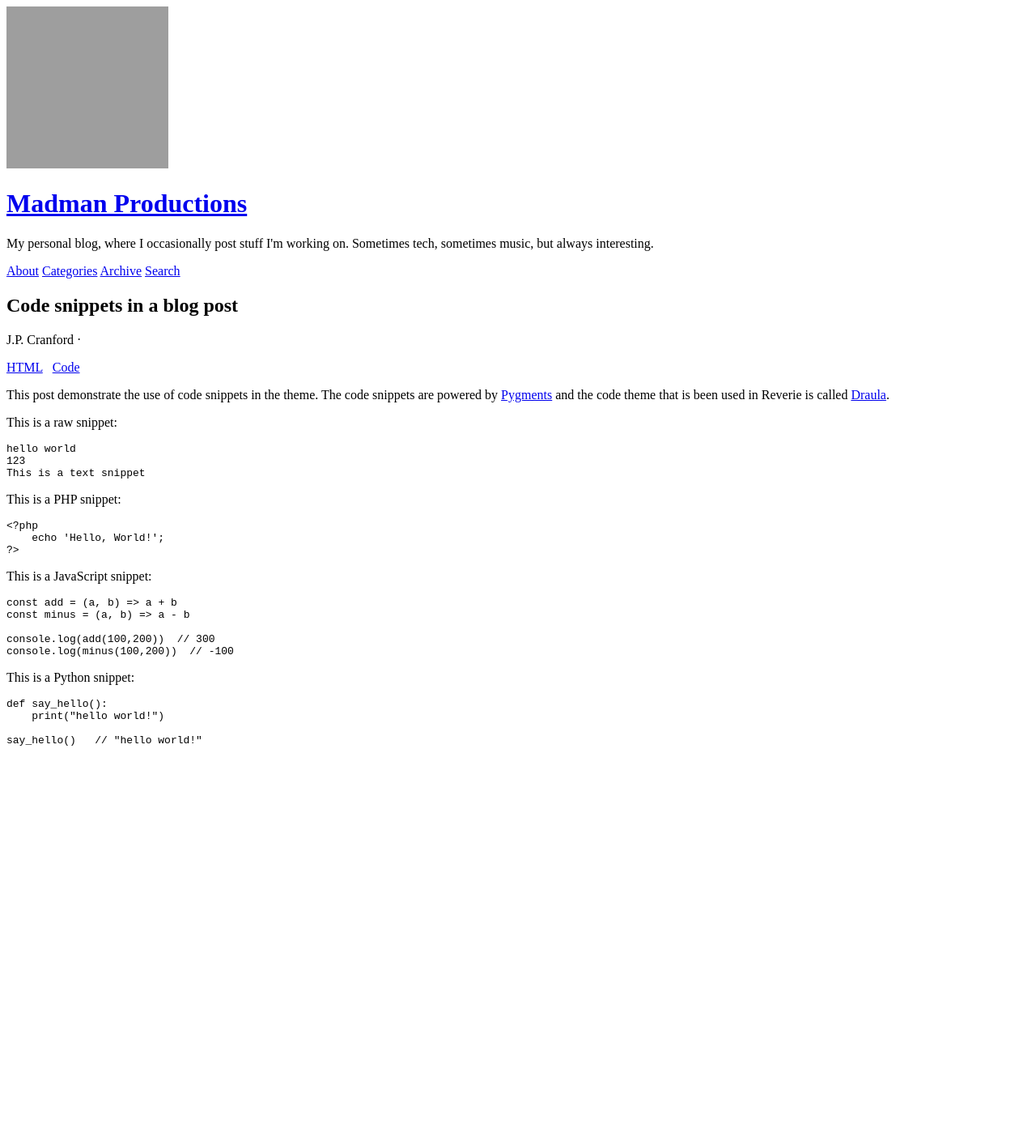
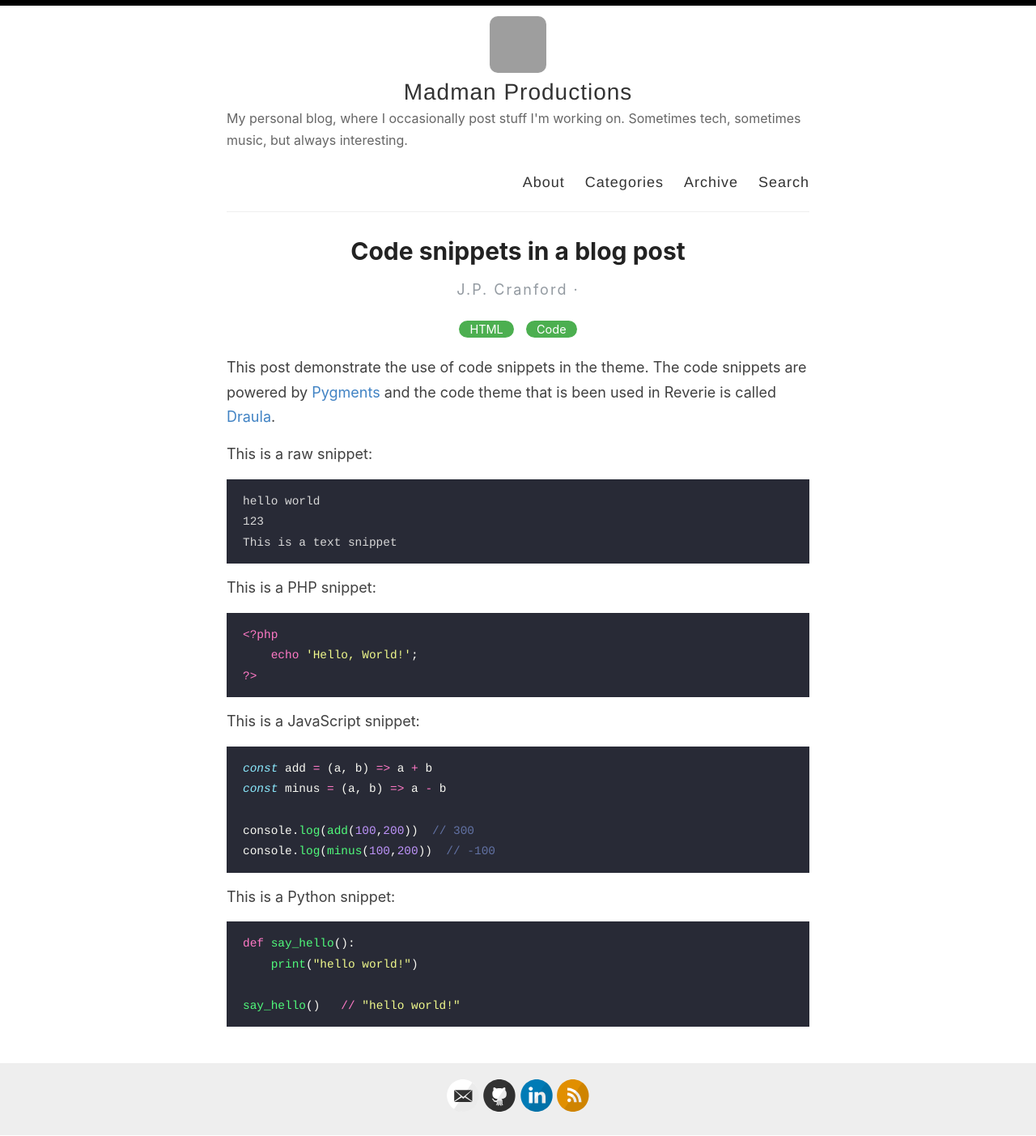
Before and after one commit to jpcranford/jpcranford.github.io, a Jekyll site: the page built from tutorialposts/2019-8-12-code-snippets.md, in a window 1280 px wide. Shown: the whole page at 81% size. Built offline with Jekyll 4.4.1, drawn with Linux system fonts in a browser that asks for light colours; before the commit the page ends 935 px from its top, so only the background shows below that; grey boxes are pictures that could not be loaded.

Commit message:
Update style.scss

```diff
--- a/assets/style.scss
+++ b/assets/style.scss
@@ -1,12 +1,18 @@
---- ---
+---
+---
+
 //
 // IMPORTS
 //
+
 @import "reset";
-@import "variables"; // Syntax highlighting @import is at the bottom of this file
+@import "variables";
+// Syntax highlighting @import is at the bottom of this file
+
 /**************/
 /* BASE RULES */
 /**************/
+
 @import url('https://fonts.googleapis.com/css?family=Roboto');
 
 html {
@@ -31,19 +37,16 @@ body {
   width: 100%;
 }
 
-h1,
-h2,
-h3,
-h4,
-h5,
-h6 {
+h1, h2, h3, h4, h5, h6 {
   font-family: -system-ui, -apple-system, BlinkMacSystemFont, "Segoe UI", Roboto, Helvetica, Arial, sans-serif, "Apple Color Emoji", "Segoe UI Emoji", "Segoe UI Symbol";
   color: $darkerGray;
   font-weight: bold;
+
   line-height: 1.7;
   margin: 1em 0 15px;
   padding: 0;
   text-align: center;
+
   @include mobile {
     line-height: 1.4;
   }
@@ -51,7 +54,6 @@ h6 {
 
 h1 {
   font-size: 30px;
-
   a {
     color: inherit;
   }
@@ -60,16 +62,16 @@ h1 {
 h2 {
   font-size: 24px;
 }
-@media (min-width: 769px) {
-    .post h2::after,
-    .post h2::before {
+
+@media (min-width: 769px){
+	.post h2::before, .post h2::after {
 	    content: "";
 	    display: inline-block;
 	    vertical-align: middle;
 	    width: 46px;
 	    height: 1px;
 	    background: rgb(192, 211, 218);
-        margin: 0 30px;
+	    margin: 0px 30px;
 	}
 }
 
@@ -116,21 +118,23 @@ table tr td {
 	padding: 6px 13px;
 }
 
-table tr td :first-child,
-table tr th :first-child {
+table tr th :first-child,
+table tr td :first-child {
 	margin-top: 0;
 }
 
-table tr td :last-child,
-table tr th :last-child {
+table tr th :last-child,
+table tr td :last-child {
 	margin-bottom: 0;
 }
+
 /*.detailed .entry p:first-of-type:first-letter {
     float: left;
     margin: 0.13em 0.05em 0 -0.05em;
     font-size: 3.333em;
     line-height: 0.75em;
 }*/
+
 #search-container {
   text-align: center;
 }
@@ -154,6 +158,7 @@ table tr th :last-child {
 
 span[data-pullquote] {
   display: block;
+
   @include mobile {
     display: none;
   }
@@ -175,15 +180,12 @@ a {
   color: $blue;
   text-decoration: none;
 	cursor: pointer;
-
-    &:active,
-    &:hover {
+  &:hover, &:active {
     color: $blue;
   }
 }
 
-ol,
-ul {
+ul, ol {
   margin: 15px 0;
   padding-left: 30px;
 }
@@ -196,25 +198,19 @@ ol {
   list-style-type: decimal;
 }
 
-ol ol,
-ol ul,
-ul ol,
-ul ul {
+ol ul, ul ol, ul ul, ol ol {
   margin: 0;
 }
 
-ol ul,
-ul ul {
+ul ul, ol ul {
   list-style-type: circle;
 }
 
-em,
-i {
+em, i {
   font-style: italic;
 }
 
-b,
-strong {
+strong, b {
   font-weight: bold;
 }
 
@@ -227,6 +223,7 @@ p > img {
   display: block;
   margin: 0 auto;
 }
+
 // Fixes images in popup boxes from Google Translate
 .gmnoprint img {
   max-width: none;
@@ -236,21 +233,21 @@ p > img {
   font-style: italic;
   color: $gray;
 }
+
 // Specify the color of the selection
 ::-moz-selection {
   color: $black;
   background: $lightGray;
 }
-
 ::selection {
   color: $black;
   background: $lightGray;
 }
+
 // Nicolas Gallagher's micro clearfix hack
 // http://nicolasgallagher.com/micro-clearfix-hack/
-
-.clearfix:after,
-.clearfix:before {
+.clearfix:before,
+.clearfix:after {
     content: " ";
     display: table;
 }
@@ -258,9 +255,11 @@ p > img {
 .clearfix:after {
     clear: both;
 }
+
 /*********************/
 /* LAYOUT / SECTIONS */
 /*********************/
+
 //
 // .masthead
 //
@@ -272,31 +271,37 @@ p > img {
 .masthead {
   padding: 20px 0;
   border-bottom: 1px solid $lightGray;
+
   @include mobile {
     text-align: center;
   }
 }
 
 .site-avatar {
-    float: left;
+  // float: left;
   width: 70px;
   height: 70px;
-    margin-right: 15px;
-    @include mobile {
+  // margin-right: 15px;
+
+  // @include mobile {
     float: none;
     display: block;
     margin: 0 auto;
-    }
+  // }
 
   img {
-        border-radius: 5px;
+    border-radius: 10px;
   }
 }
 
 .site-info {
+  // float: left;
+
+  // @include mobile {
     float: none;
     display: block;
     margin: 0 auto;
+  // }
 }
 
 .site-name {
@@ -307,13 +312,18 @@ p > img {
   font-weight: 300;
   font-size: 28px;
   letter-spacing: 1px;
+  // text-align: left;
+
+  // @include mobile {
     text-align: center;
+  // }
 }
 
 .site-description {
-    margin: -5px 0 0;
+  margin: -5px 0 0 0;
   color: $gray;
   font-size: 16px;
+
   @include mobile {
     margin: 3px 0;
   }
@@ -324,6 +334,7 @@ nav {
   margin-top: 23px; // @TODO: Vertically middle align
   font-family: $helveticaNeue;
   font-size: 18px;
+
   @include mobile {
     float: none;
     margin-top: 9px;
@@ -337,12 +348,14 @@ nav {
     text-align: right;
     font-weight: 300;
     letter-spacing: 1px;
+
     @include mobile {
       margin: 0 10px;
       color: $blue;
     }
   }
 }
+
 //
 // .main
 //
@@ -359,7 +372,7 @@ nav {
 
 .post {
   blockquote {
-        margin: 1.8em 0.8em;
+    margin: 1.8em .8em;
     /*border-left: 2px solid $gray;*/
     padding: 0.1em 1em;
     color: $gray;
@@ -368,14 +381,14 @@ nav {
     background-color: #ede1ff;
   }
 
-    .you-may-like {
-        margin: 1.8em 0.8em;
+  .you-may-like{
+    margin: 1.8em .8em;
     /*border-left: 2px solid $gray;*/
     padding: 0.1em 1em;
     color: $gray;
     font-size: 22px;
     font-style: italic;
-        background-color: #ddffb5;
+    background-color: #ddffb5;;
   }
 
   .comments {
@@ -411,7 +424,7 @@ footer {
 }
 
 body:after {
-    background: linear-gradient(to right, #ffffff 0, #2196F3 33%, #E91E63 66%, #000 100%);
+    background: linear-gradient(to right, #ffffff   0, #2196F3   33%, #E91E63   66%, #000 100%);
     width: 100%;
     height: 5px;
     top: 0;
@@ -432,7 +445,7 @@ body:after {
     z-index: 1000;
 }
 
-.post h1 {
+.post h1{
   font-family: -system-ui, -apple-system, BlinkMacSystemFont, "Segoe UI", Roboto, Helvetica, Arial, sans-serif, "Apple Color Emoji", "Segoe UI Emoji", "Segoe UI Symbol";
   text-align: center;
   font-weight: bold;
@@ -441,7 +454,7 @@ body:after {
   line-height: 1.2;
 }
 
-.page h1 {
+.page h1{
   font-family: -system-ui, -apple-system, BlinkMacSystemFont, "Segoe UI", Roboto, Helvetica, Arial, sans-serif, "Apple Color Emoji", "Segoe UI Emoji", "Segoe UI Symbol";
   text-align: center;
   font-weight: bold;
@@ -450,13 +463,13 @@ body:after {
   line-height: 1.2;
 }
 
-.author_title {
+.author_title{
   text-align: center;
   color: #939aa1;
   letter-spacing: 2px;
 }
 
-.post_date {
+.post_date{
   text-align: center;
   color: #939aa1;
 }
@@ -471,11 +484,11 @@ body:after {
   max-width: 100%;
 }
 
-.cd-container h1,
-.cd-container h2 {
+.cd-container h1, .cd-container h2 {
   font-family: "Open Sans", sans-serif;
   font-weight: bold;
 }
+
 /* --------------------------------
 
 Modules - reusable parts of our design
@@ -487,7 +500,6 @@ Modules - reusable parts of our design
   max-width: 1170px;
   margin: 0 auto;
 }
-
 .cd-container::after {
   /* clearfix */
   content: '';
@@ -501,7 +513,6 @@ Modules - reusable parts of our design
   margin-top: 2em;
   margin-bottom: 2em;
 }
-
 #cd-timeline::before {
   /* this is the vertical line */
   content: '';
@@ -517,7 +528,6 @@ Modules - reusable parts of our design
     margin-top: 3em;
     margin-bottom: 3em;
   }
-
   #cd-timeline::before {
     left: 50%;
     margin-left: -2px;
@@ -528,17 +538,14 @@ Modules - reusable parts of our design
   position: relative;
   margin: 2em 0;
 }
-
 .cd-timeline-block:after {
   content: "";
   display: table;
   clear: both;
 }
-
 .cd-timeline-block:first-child {
   margin-top: 0;
 }
-
 .cd-timeline-block:last-child {
   margin-bottom: 0;
 }
@@ -546,11 +553,9 @@ Modules - reusable parts of our design
   .cd-timeline-block {
     margin: 4em 0;
   }
-
   .cd-timeline-block:first-child {
     margin-top: 0;
   }
-
   .cd-timeline-block:last-child {
     margin-bottom: 0;
   }
@@ -565,7 +570,6 @@ Modules - reusable parts of our design
   border-radius: 50%;
   box-shadow: 0 0 0 4px white, inset 0 2px 0 rgba(0, 0, 0, 0.08), 0 3px 0 4px rgba(0, 0, 0, 0.05);
 }
-
 .cd-timeline-img img {
   display: block;
   width: 24px;
@@ -577,15 +581,12 @@ Modules - reusable parts of our design
   margin-top: -12px;
   border-radius: 10px;
 }
-
 .cd-timeline-img.cd-picture {
   background: #75ce66;
 }
-
 .cd-timeline-img.cd-movie {
   background: #c03b44;
 }
-
 .cd-timeline-img.cd-location {
   background: #f0ca45;
 }
@@ -608,7 +609,7 @@ Modules - reusable parts of our design
     background-color: #efd3f9 !important;
 }
 
-#gh-latest {
+#gh-latest{
     font-size: 16px;
     text-align: center;
 }
@@ -618,6 +619,7 @@ Modules - reusable parts of our design
     text-decoration: none;
     border-bottom: 1px dotted #000;
 }
+
 //carbon ads
 #carbonads {
   --width: 180px;
@@ -683,7 +685,7 @@ Modules - reusable parts of our design
   padding: 10px var(--font-size);
   background: repeating-linear-gradient(-45deg, transparent, transparent 5px, hsla(0, 0%, 0%, .025) 5px, hsla(0, 0%, 0%, .025) 10px) hsla(203, 11%, 95%, .4);
   text-transform: uppercase;
-    letter-spacing: 0.5px;
+  letter-spacing: .5px;
   font-weight: 600;
   font-size: 9px;
   line-height: 0;
@@ -703,8 +705,7 @@ Modules - reusable parts of our design
   color: #fff;
 }
 
-.pagination a,
-.pagination span {
+.pagination a, .pagination span {
   padding: 7px 18px;
   border: 1px solid #eee;
   margin-left: -2px;
@@ -723,21 +724,19 @@ Modules - reusable parts of our design
 .pagination {
   text-align: center;
 }
+
 @media only screen and (min-width: 320px) and (max-width: 759px) {
   #carbonads {
     float: none;
     margin: 0 auto;
     max-width: 330px;
   }
-
   #carbonads span {
     position: relative;
   }
-
   #carbonads > span {
     max-width: none;
   }
-
   .carbon-img {
     float: left;
     margin: 0;
@@ -746,7 +745,6 @@ Modules - reusable parts of our design
   .carbon-img img {
     max-width: 130px !important;
   }
-
   .carbon-text {
     float: left;
     margin-bottom: 0;
@@ -754,7 +752,6 @@ Modules - reusable parts of our design
     text-align: left;
     max-width: calc(100% - 130px - 3em);
   }
-
   .carbon-poweredby {
     left: 130px;
     bottom: 0;
@@ -800,7 +797,7 @@ Modules - reusable parts of our design
   background: #00000015;
   border: none;
   font-size: 12px;
-    padding: 0 7px;
+  padding: 0px 7px;
   display: inline-block;
   border-radius: 4px;
   position: relative;
@@ -819,6 +816,7 @@ Modules - reusable parts of our design
   vertical-align: bottom;
   margin: 0 -2px 0 -5px;
 }
+
 @media only screen and (min-width: 1170px) {
   .cd-timeline-img {
     width: 60px;
@@ -829,11 +827,9 @@ Modules - reusable parts of our design
     -webkit-transform: translateZ(0);
     -webkit-backface-visibility: hidden;
   }
-
   .cssanimations .cd-timeline-img.is-hidden {
     visibility: hidden;
   }
-
   .cssanimations .cd-timeline-img.bounce-in {
     visibility: visible;
     -webkit-animation: cd-bounce-1 0.6s;
@@ -841,6 +837,7 @@ Modules - reusable parts of our design
     animation: cd-bounce-1 0.6s;
   }
 }
+
 @-webkit-keyframes cd-bounce-1 {
   0% {
     opacity: 0;
@@ -898,7 +895,6 @@ Modules - reusable parts of our design
     transform: scale(1);
   }
 }
-
 .cd-timeline-content {
   position: relative;
   margin-left: 60px;
@@ -907,52 +903,40 @@ Modules - reusable parts of our design
   padding: 1em;
   box-shadow: 0 3px 0 #d7e4ed;
 }
-
 .cd-timeline-content:after {
   content: "";
   display: table;
   clear: both;
 }
-
 .cd-timeline-content h2 {
   color: #303e49;
 }
-
-.cd-timeline-content .cd-date,
-.cd-timeline-content .cd-read-more,
-.cd-timeline-content p {
+.cd-timeline-content p, .cd-timeline-content .cd-read-more, .cd-timeline-content .cd-date {
   font-size: 13px;
   font-size: 0.8125rem;
 }
-
-.cd-timeline-content .cd-date,
-.cd-timeline-content .cd-read-more {
+.cd-timeline-content .cd-read-more, .cd-timeline-content .cd-date {
   display: inline-block;
 }
-
 .cd-timeline-content p {
   margin: 1em 0;
   line-height: 1.6;
 }
-
 .cd-timeline-content .cd-read-more {
   float: right;
-    padding: 0.8em 1em;
+  padding: .8em 1em;
   background: #acb7c0;
   color: white;
   border-radius: 0.25em;
 }
-
 .no-touch .cd-timeline-content .cd-read-more:hover {
   background-color: #bac4cb;
 }
-
 .cd-timeline-content .cd-date {
   float: left;
-    padding: 0.8em 0;
-    opacity: 0.7;
+  padding: .8em 0;
+  opacity: .7;
 }
-
 .cd-timeline-content::before {
   content: '';
   position: absolute;
@@ -968,14 +952,11 @@ Modules - reusable parts of our design
     font-size: 20px;
     font-size: 1.25rem;
   }
-
   .cd-timeline-content p {
     font-size: 16px;
     font-size: 1rem;
   }
-
-    .cd-timeline-content .cd-date,
-    .cd-timeline-content .cd-read-more {
+  .cd-timeline-content .cd-read-more, .cd-timeline-content .cd-date {
     font-size: 14px;
     font-size: 0.875rem;
   }
@@ -986,18 +967,15 @@ Modules - reusable parts of our design
     padding: 1.6em;
     width: 45%;
   }
-
   .cd-timeline-content::before {
     top: 24px;
     left: 100%;
     border-color: transparent;
     border-left-color: white;
   }
-
   .cd-timeline-content .cd-read-more {
     float: left;
   }
-
   .cd-timeline-content .cd-date {
     position: absolute;
     width: 100%;
@@ -1006,11 +984,9 @@ Modules - reusable parts of our design
     font-size: 16px;
     font-size: 1rem;
   }
-
   .cd-timeline-block:nth-child(even) .cd-timeline-content {
     float: right;
   }
-
   .cd-timeline-block:nth-child(even) .cd-timeline-content::before {
     top: 24px;
     left: auto;
@@ -1018,21 +994,17 @@ Modules - reusable parts of our design
     border-color: transparent;
     border-right-color: white;
   }
-
   .cd-timeline-block:nth-child(even) .cd-timeline-content .cd-read-more {
     float: right;
   }
-
   .cd-timeline-block:nth-child(even) .cd-timeline-content .cd-date {
     left: auto;
     right: 122%;
     text-align: right;
   }
-
   .cssanimations .cd-timeline-content.is-hidden {
     visibility: hidden;
   }
-
   .cssanimations .cd-timeline-content.bounce-in {
     visibility: visible;
     -webkit-animation: cd-bounce-2 0.6s;
@@ -1040,6 +1012,7 @@ Modules - reusable parts of our design
     animation: cd-bounce-2 0.6s;
   }
 }
+
 @media only screen and (min-width: 1170px) {
   /* inverse bounce effect on even content blocks */
   .cssanimations .cd-timeline-block:nth-child(even) .cd-timeline-content.bounce-in {
@@ -1162,6 +1135,8 @@ Modules - reusable parts of our design
     transform: translateX(0);
   }
 }
+
+
 // Settled on moving the import of syntax highlighting to the bottom of the CSS
 // ... Otherwise it really bloats up the top of the CSS file and makes it difficult to find the start
 //@import "highlights";
```
Lines whose indentation alone changed are shown as unchanged.
